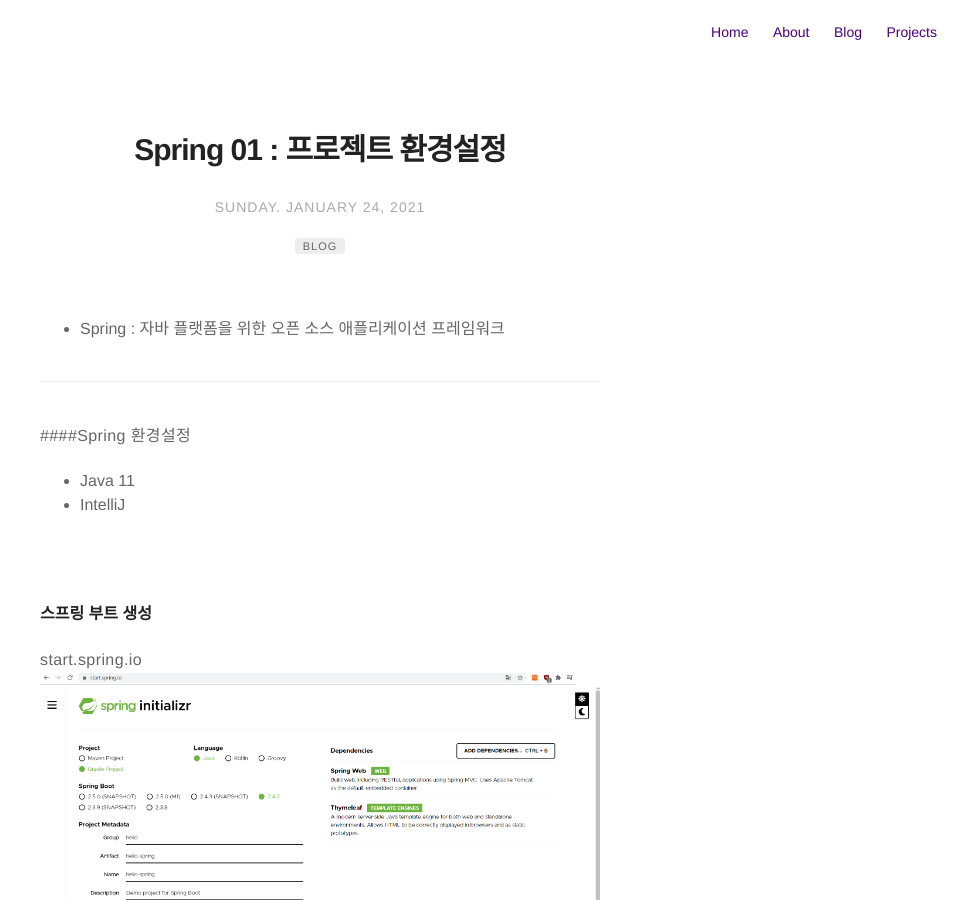
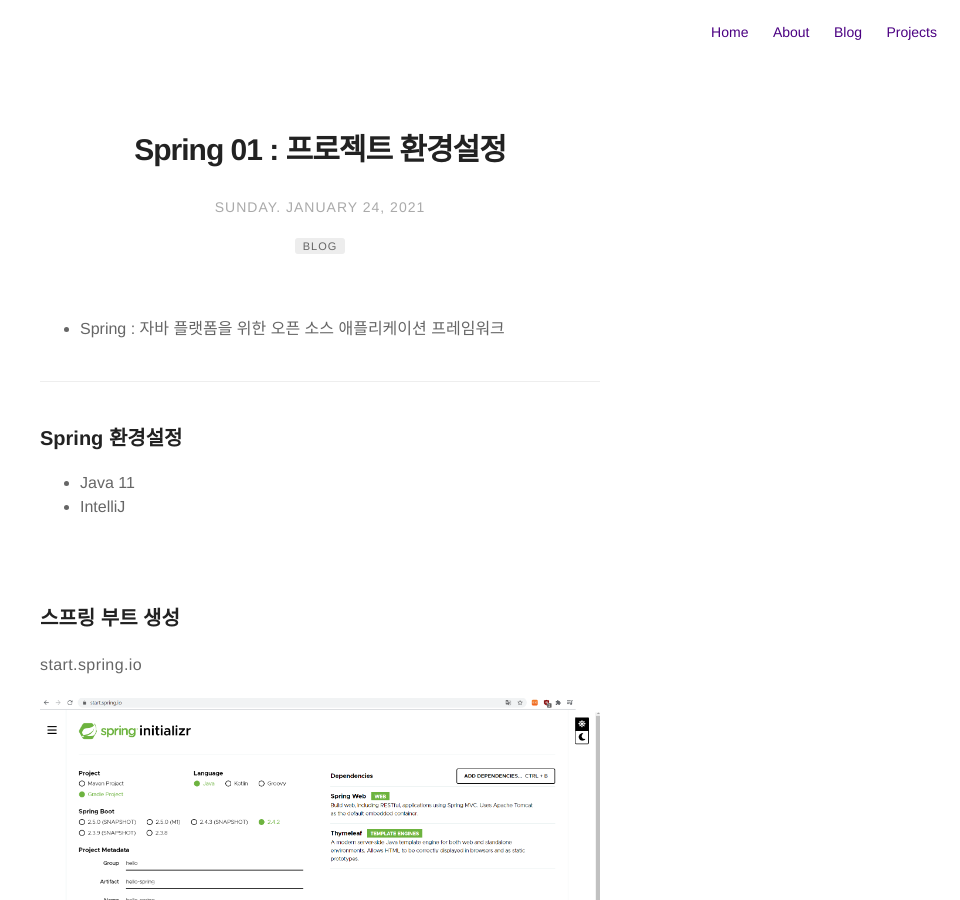
Before and after one commit to nidoos/nidoos.github.io, a Jekyll site: the page built from _posts/2021-01-24-spring01.md, in a window 1280 px wide and 900 px high. Shown: the whole window, without its empty margins (320-1280 px from the left). Built offline with Jekyll 4.4.1, drawn with Linux system fonts in a browser that asks for light colours; comment, search, counter and statistics services are not loaded.

Commit message:
spring01

```diff
--- a/_posts/2021-01-24-spring01.md
+++ b/_posts/2021-01-24-spring01.md
@@ -14,40 +14,44 @@ description: Markdown
 
 ---
 
-####Spring 환경설정
+
+### Spring 환경설정
 - Java 11
 - IntelliJ
 
 <br>
 
-#### 스프링 부트 생성
+### 스프링 부트 생성
+
 start.spring.io
-<img src = "/assets/blog/spring01.png" alt="spring01">
+
+<img src = "/assets/blog/spring01.jpg" alt="spring01">
+
 - Artifact : 결과물
 - Dependencies : 어떤 라이브러리를 가져다 쓸 것인지?
 
 <br>
-#### IntelliJ 프로젝트 생성
+### IntelliJ 프로젝트 생성
 
        build.gradle 파일 이용
 
-<img src = "/assets/blog/spring01-1.png" alt="spring01-1">
+<img src = "/assets/blog/spring01-1.jpg" alt="spring01-1">
 
 - maven / gradle 둘 다 main과 test 존재
 - test : test코드 (요즘 개발에서 test코드 매우 중요)
 <br>
 
-<img src = "/assets/blog/spring01-3.png" alt="spring01-3">
+<img src = "/assets/blog/spring01-3.jpg" alt="spring01-3">
 
 - SpringBootApplication : 톰캣을 내장하고 있음
 
 ---
 
-#### 에러 2개 발생
+### 에러 2개 발생
 1. 실행 시 에러
 - gradle을 통해서 실행됨에 따라 에러가 발생
 - 셋팅에서 바꿔줌
-<img src = "/assets/blog/spring01-2.png" alt="spring01-2">
+<img src = "/assets/blog/spring01-2.jpg" alt="spring01-2">
 
 <br>
 
```
Also changed, not shown: assets/blog/spring01-1.jpg (renamed from assets/blog/spring01-1.PNG), assets/blog/spring01-2.jpg (renamed from assets/blog/spring01-2.PNG), assets/blog/spring01-3.jpg (renamed from assets/blog/spring01-3.PNG), assets/blog/spring01.jpg (renamed from assets/blog/spring01.PNG).
